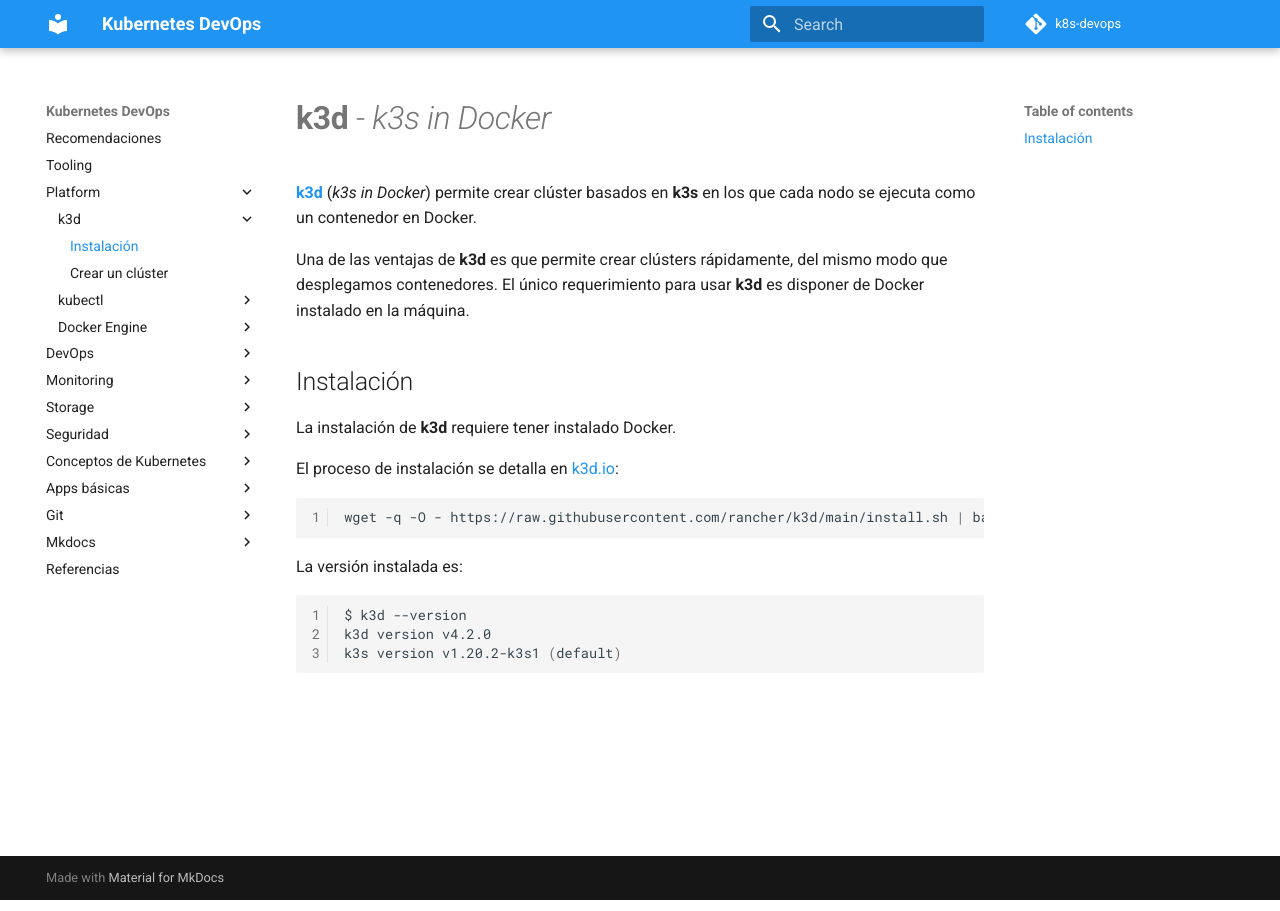
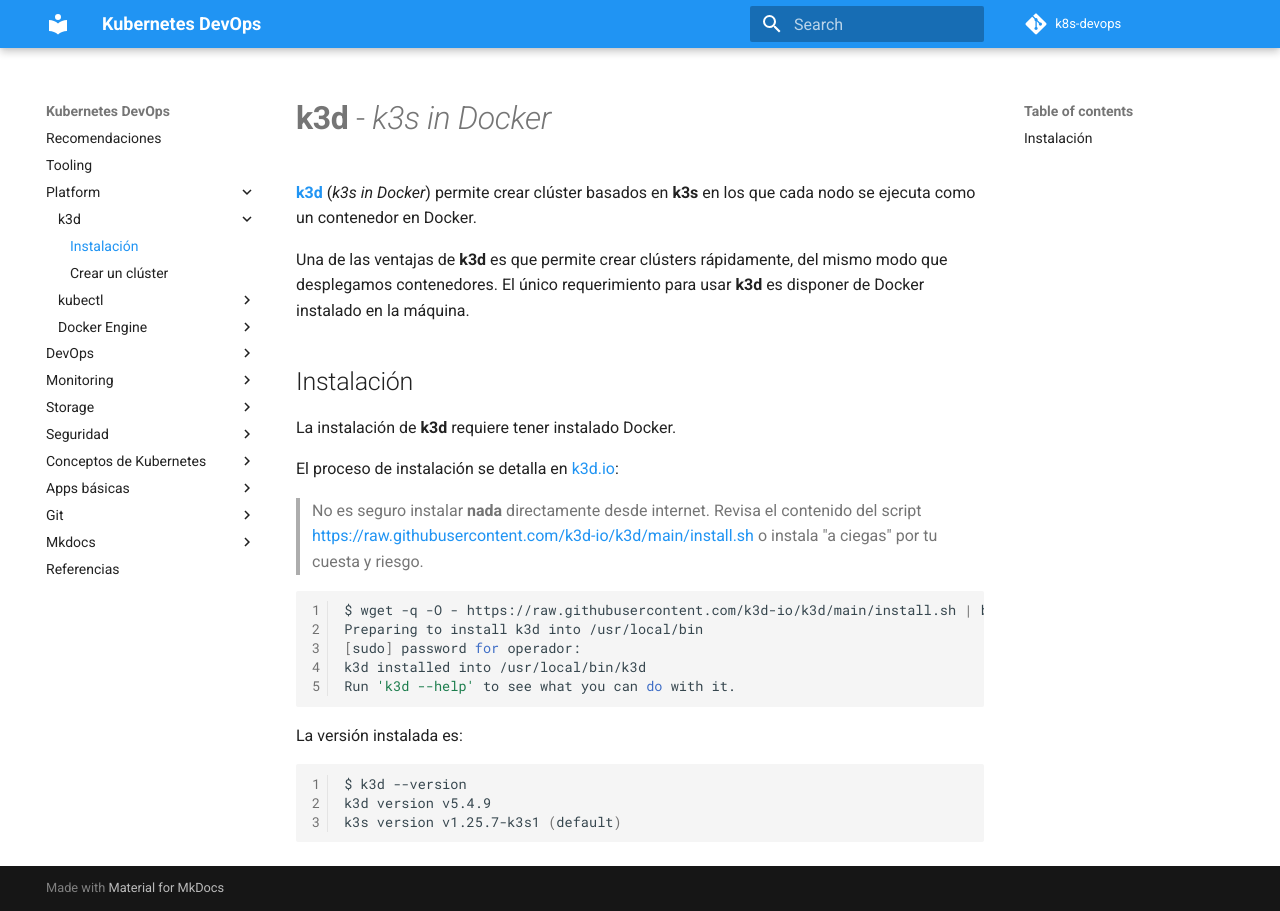
Before and after one commit to onthedock/k8s-devops, an MkDocs documentation site: the page built from docs/platform/k3d/instalacion.md, in a window 1280 px wide. Built offline with MkDocs 1.6.1 and Material for MkDocs 9.7.7, drawn with Linux system fonts in a browser that asks for light colours; comment, search, counter and statistics services are not loaded.

Commit message:
doc: Actulizar ruta desde la que descargar el script de instalación de k3d
k3d --> k3d-io

````diff
--- a/docs/platform/k3d/instalacion.md
+++ b/docs/platform/k3d/instalacion.md
@@ -10,14 +10,20 @@ La instalación de **k3d** requiere tener instalado Docker.
 
 El proceso de instalación se detalla en [k3d.io](https://k3d.io/):
 
+> No es seguro instalar **nada** directamente desde internet. Revisa el contenido del script <https://raw.githubusercontent.com/k3d-io/k3d/main/install.sh> o instala "a ciegas" por tu cuesta y riesgo.
+
 ```bash
-wget -q -O - https://raw.githubusercontent.com/rancher/k3d/main/install.sh | bash
+$ wget -q -O - https://raw.githubusercontent.com/k3d-io/k3d/main/install.sh | bash
+Preparing to install k3d into /usr/local/bin
+[sudo] password for operador:
+k3d installed into /usr/local/bin/k3d
+Run 'k3d --help' to see what you can do with it.
 ```
 
 La versión instalada es:
 
 ```bash
 $ k3d --version
-k3d version v4.2.0
-k3s version v1.20.2-k3s1 (default)
+k3d version v5.4.9
+k3s version v1.25.7-k3s1 (default)
 ```
````
